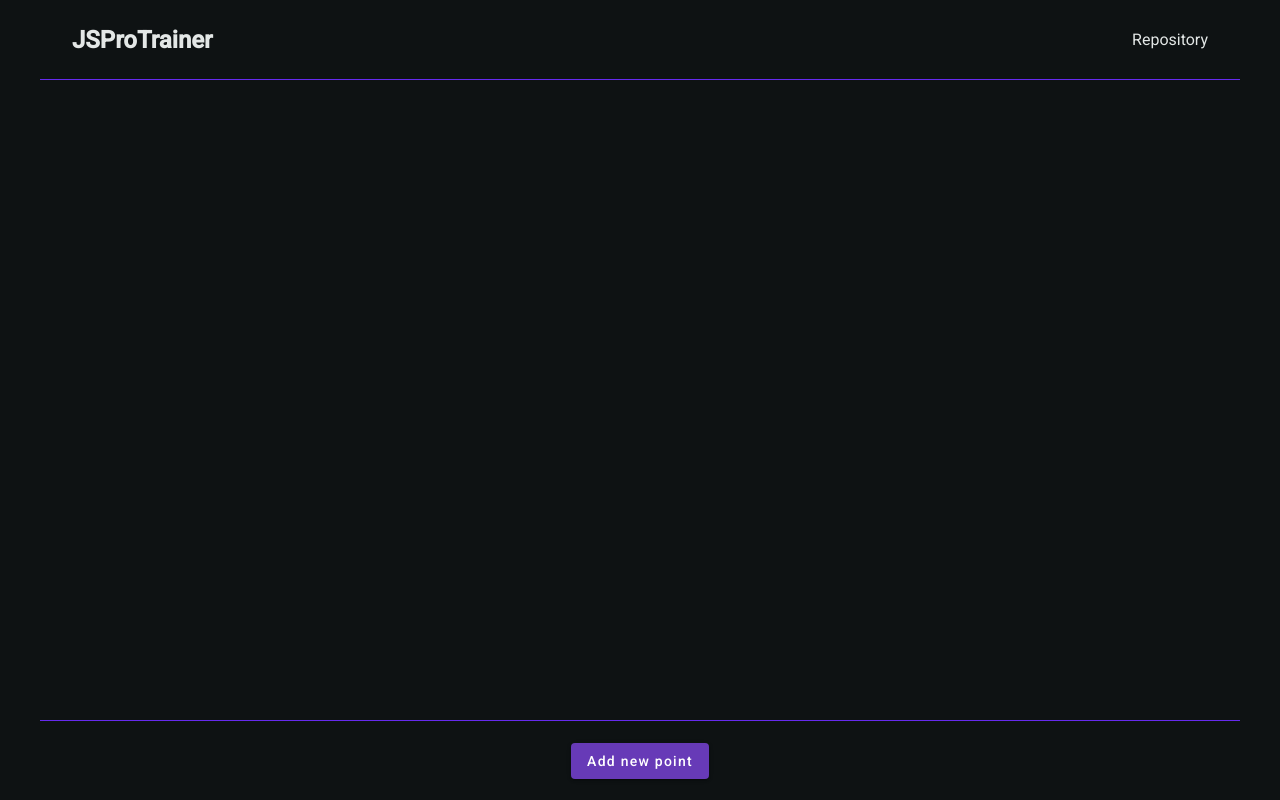
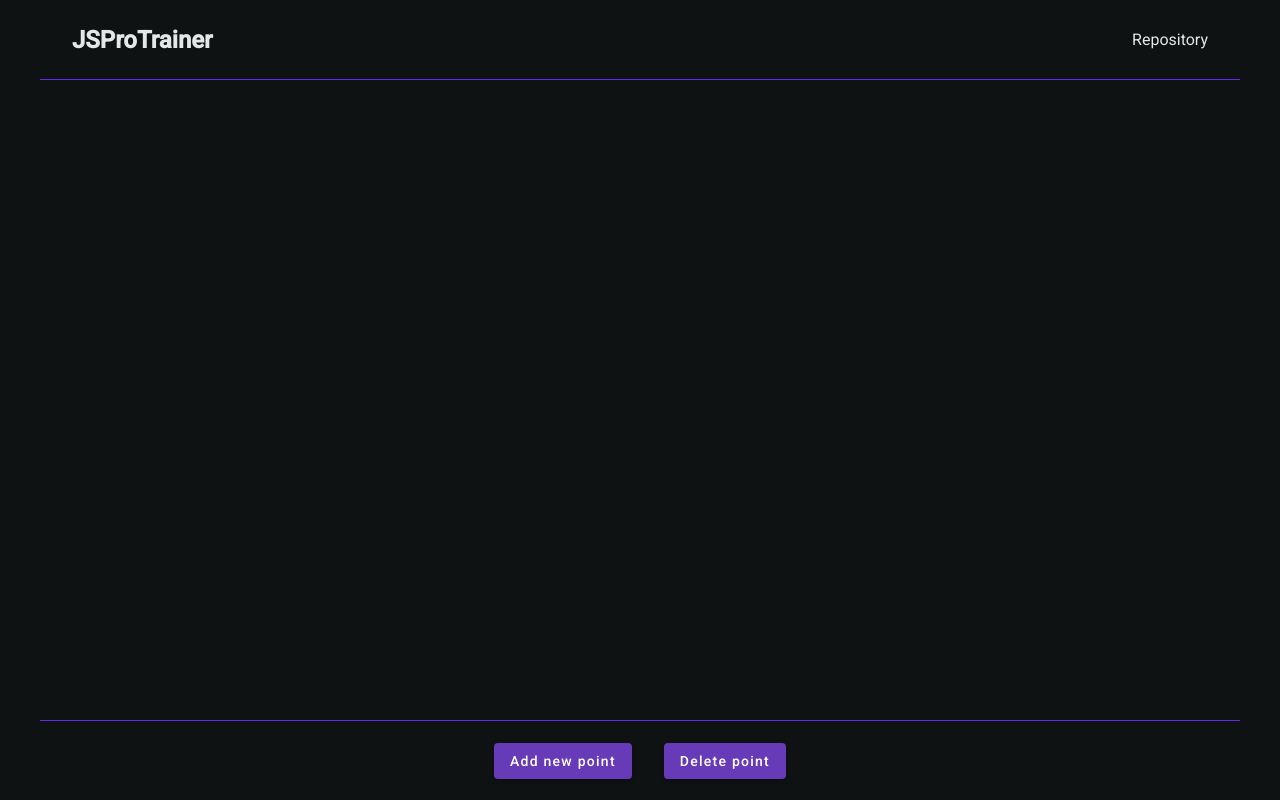
Before and after one commit to pawelrybka/JSProTrainer, an Angular app: page / in a window 1280 px wide. Built offline with nearby package versions, Linux system fonts and the light colour scheme.

Commit message:
Add secound button on footer component

```diff
--- a/src/app/components/footer/footer.component.html
+++ b/src/app/components/footer/footer.component.html
@@ -1,5 +1,6 @@
 <div class="footer">
     <div class="footer__container">
         <button (click)="dialogToggle()" mat-raised-button color="primary">Add new point</button>
+        <button mat-raised-button color="primary">Delete point</button>
     </div>
 </div>
```
